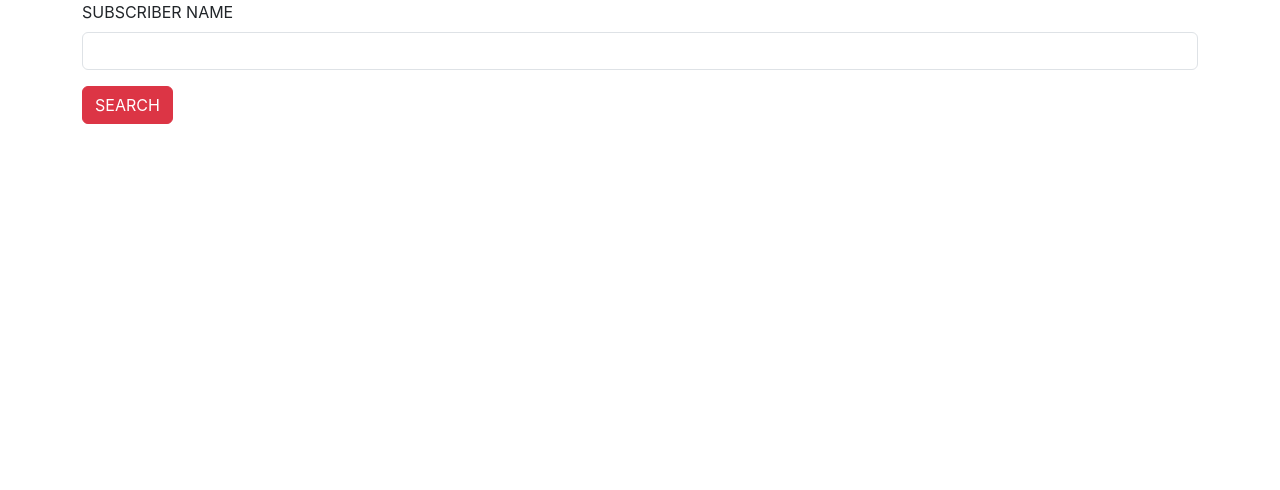
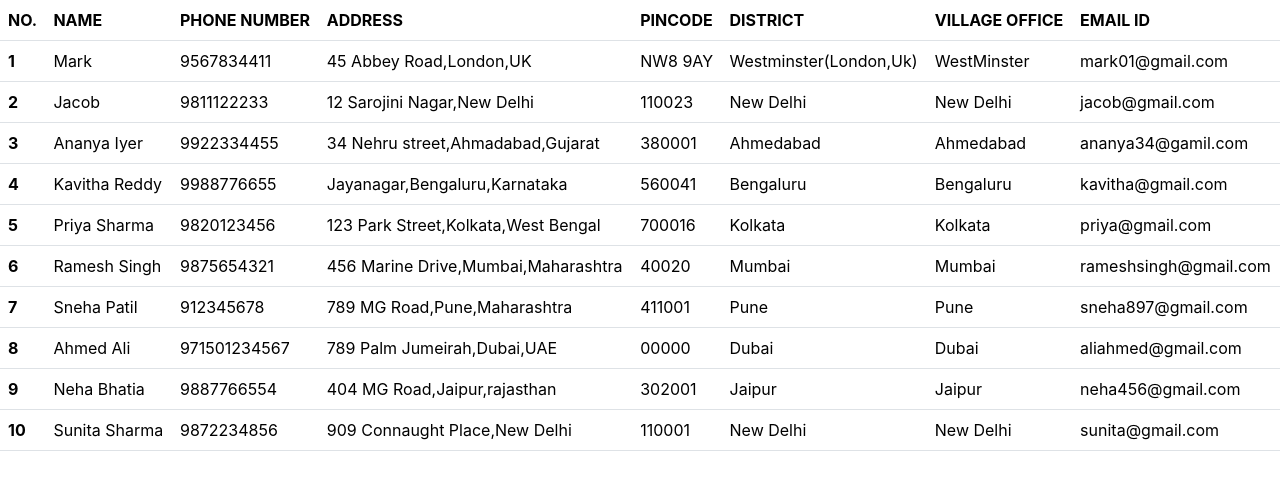
Before and after one commit to DiyaTreesaBaby/newspaper-subscription-app-frontend, a React (Create React App) app: page / in a window 1280 px wide. Shown: the top 490 px of the page. Built offline with nearby package versions, Linux system fonts and the light colour scheme.

Commit message:
AddList created

```diff
--- a/src/App.js
+++ b/src/App.js
@@ -2,10 +2,11 @@ import logo from './logo.svg';
 import './App.css';
 import AddSubscribers from './components/AddSubscribers';
 import AddSearch from './components/AddSearch';
+import AddView from './components/AddView';
 
 function App() {
   return (
-    <AddSearch/>
+    <AddView/>
   );
 }
 
--- /dev/null
+++ b/src/components/AddView.jsx
@@ -0,0 +1,150 @@
+import React from 'react'
+
+const AddView = () => {
+  return (
+    <div>
+<div className="cntainer">
+    <div className="rw">
+        <div className="cl cl-12 cl-sm-12 cl-md-12 cl-lg-12 cl-xl-12 cl-xxl-12">
+            <div className="rw g-3">
+                <div className="cl cl-12 cl-sm-12 cl-md-12 cl-lg-12 cl-xl-12 cl-xxl-12">
+
+                <table class="table">
+  <thead>
+    <tr>
+      <th scope="col">NO.</th>
+      <th scope="col">NAME</th>
+      <th scope="col">PHONE NUMBER</th>
+      <th scope="col">ADDRESS</th>
+      <th scope="col">PINCODE</th>
+      <th scope="col">DISTRICT</th>
+      <th scope="col">VILLAGE OFFICE</th>
+      <th scope="col">EMAIL ID</th>
+    </tr>
+  </thead>
+  <tbody>
+    <tr>
+      <th scope="row">1</th>
+      <td>Mark</td>
+      <td>9567834411</td>
+      <td>45 Abbey Road,London,UK </td>
+      <td>NW8 9AY</td>
+      <td>Westminster(London,Uk)</td>
+      <td>WestMinster</td>
+      <td>mark01@gmail.com</td>
+    </tr>
+    <tr>
+      <th scope="row">2</th>
+      <td>Jacob</td>
+      <td>9811122233</td>
+      <td>12 Sarojini Nagar,New Delhi</td>
+      <td>110023</td>
+      <td>New Delhi</td>
+      <td>New Delhi</td>
+      <td>jacob@gmail.com</td>
+    </tr>
+    <tr>
+      <th scope="row">3</th>
+      <td>Ananya Iyer</td>
+      <td>9922334455</td>
+      <td>34 Nehru street,Ahmadabad,Gujarat</td>
+      <td>380001</td>
+      <td>Ahmedabad</td>
+      <td>Ahmedabad</td>
+      <td>ananya34@gamil.com</td>
+
+    </tr>
+    <tr>
+      <th scope="row">4</th>
+      <td>Kavitha Reddy</td>
+      <td>9988776655</td>
+      <td>Jayanagar,Bengaluru,Karnataka</td>
+      <td>560041</td>
+      <td>Bengaluru</td>
+      <td>Bengaluru</td>
+
+      <td>kavitha@gmail.com</td>
+
+    </tr>
+    <tr>
+      <th scope="row">5</th>
+      <td>Priya Sharma</td>
+      <td>9820123456</td>
+      <td>123 Park Street,Kolkata,West Bengal</td>
+      <td>700016</td>
+      <td>Kolkata</td>
+      <td>Kolkata</td>
+      <td>priya@gmail.com</td>
+
+    </tr>
+    <tr>
+      <th scope="row">6</th>
+      <td>Ramesh Singh</td>
+      <td>9875654321</td>
+      <td>456 Marine Drive,Mumbai,Maharashtra</td>
+      <td>40020</td>
+      <td>Mumbai</td>
+      <td>Mumbai</td>
+      <td>rameshsingh@gmail.com</td>
+
+    </tr>
+    <tr>
+      <th scope="row">7</th>
+      <td>Sneha Patil</td>
+      <td>912345678</td>
+      <td>789 MG Road,Pune,Maharashtra</td>
+      <td>411001</td>
+      <td>Pune</td>
+      <td>Pune</td>
+      <td>sneha897@gmail.com</td>
+
+    </tr>
+    <tr>
+      <th scope="row">8</th>
+      <td>Ahmed Ali</td>
+      <td>971501234567</td>
+      <td>789 Palm Jumeirah,Dubai,UAE</td>
+      <td>00000</td>
+      <td>Dubai</td>
+      <td>Dubai</td>
+      <td>aliahmed@gmail.com</td>
+
+    </tr>
+    <tr>
+      <th scope="row">9</th>
+      <td>Neha Bhatia</td>
+      <td>9887766554</td>
+      <td>404 MG Road,Jaipur,rajasthan</td>
+      <td>302001</td>
+      <td>Jaipur</td>
+      <td>Jaipur</td>
+      <td>neha456@gmail.com</td>
+
+    </tr>
+    <tr>
+      <th scope="row">10</th>
+      <td>Sunita Sharma</td>
+      <td>9872234856</td>
+      <td>909 Connaught Place,New Delhi</td>
+      <td>110001</td>
+      <td>New Delhi</td>
+      <td>New Delhi</td>
+      <td>sunita@gmail.com</td>
+
+    </tr>
+  </tbody>
+</table>
+
+                </div>
+            </div>
+        </div>
+    </div>
+</div>
+
+
+
+    </div>
+  )
+}
+
+export default AddView
```
